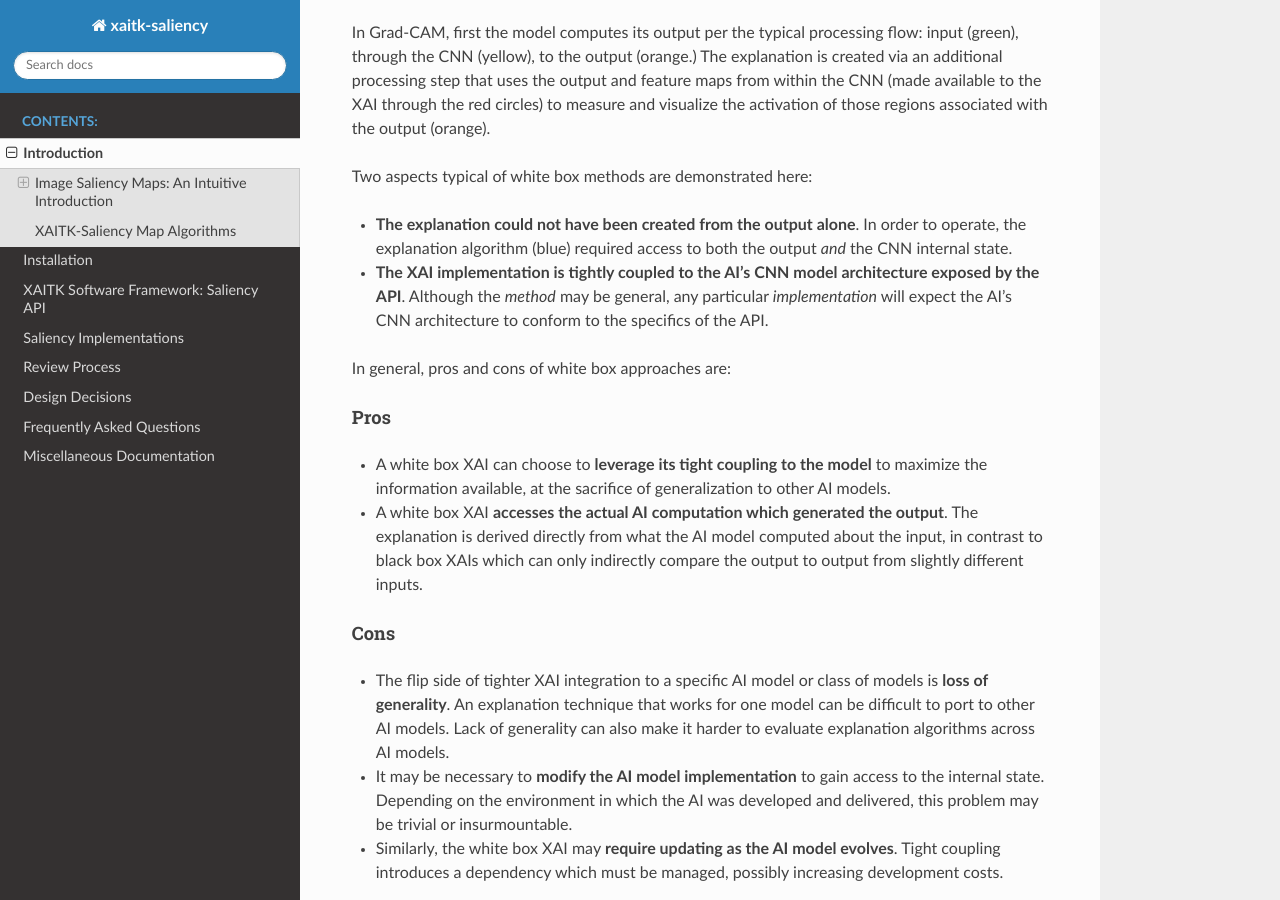
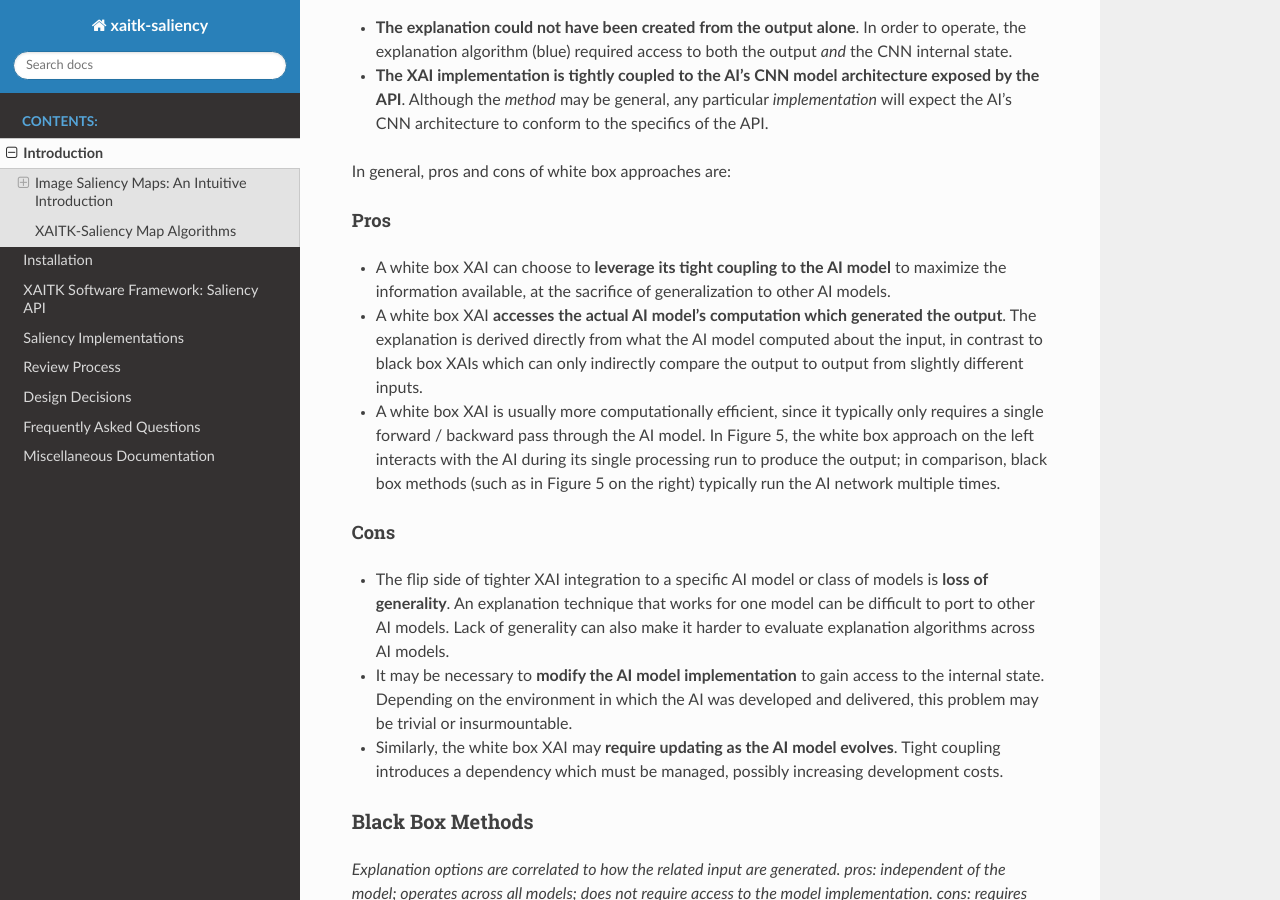
Before and after one commit to XAITK/xaitk-saliency, a Sphinx documentation site: the page built from docs/introduction.rst, in a window 1280 px wide and 900 px high, scrolled down 4312 px. Built offline with Sphinx 7.4.7 and the Read the Docs theme 2.0.0, drawn with Linux system fonts in a browser that asks for light colours; pages that are not in the unit, such as notebooks, are missing from menus; some of the changed text lies outside the part shown.

Commit message:
Address additional feedback

```diff
--- a/docs/introduction.rst
+++ b/docs/introduction.rst
@@ -174,14 +166,21 @@ Pros
 """"
 
 * A white box XAI can choose to **leverage its tight coupling to the
-  model** to maximize the information available, at the sacrifice of
+  AI model** to maximize the information available, at the sacrifice of
   generalization to other AI models.
 
-* A white box XAI **accesses the actual AI computation which generated
+* A white box XAI **accesses the actual AI model's computation which generated
   the output**. The explanation is derived directly from what the
   AI model computed about the input, in contrast to black box XAIs
   which can only indirectly compare the output to output from slightly
   different inputs.
+
+* A white box XAI is usually more computationally efficient, since it
+  typically only requires a single forward / backward pass through the
+  AI model. In Figure 5, the white box approach on the left interacts
+  with the AI during its single processing run to produce the output;
+  in comparison, black box methods (such as in Figure 5 on the right)
+  typically run the AI network multiple times.
 
 Cons
 """"
```
Also changed, not shown: other parts of docs/introduction.rst (+0 -8 lines).
